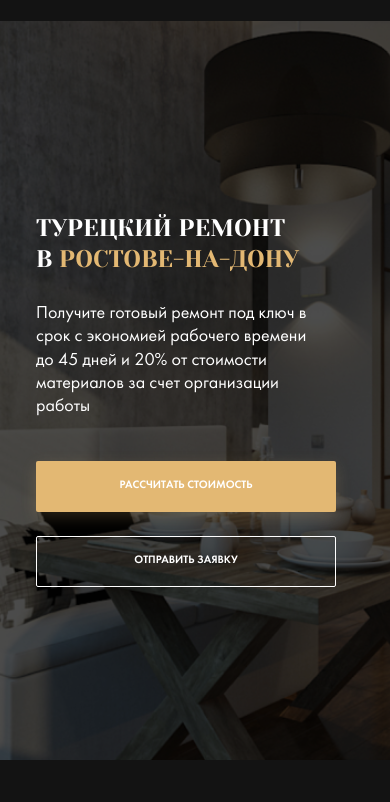
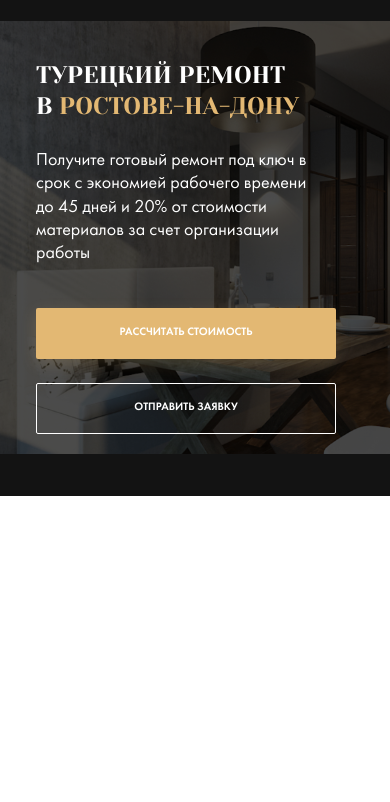
Before and after one commit to Jenshenwebdes/Repair_design, a website: page index.html in a window 390 px wide. Shown: the part 42-844 px from the top of the page. Drawn offline with Linux system fonts and the light colour scheme; files whose address does not match are found by name.

Commit message:
fixed media 576 .hero height: 476px

```diff
--- a/sass/_media.sass
+++ b/sass/_media.sass
@@ -41,7 +41,7 @@
     .hero
         &__content
             max-width: 100%
-            min-height: 476px
+            height: 476px
             margin: 0
         &__text
             font-size: 1.5rem
```
Also changed, not shown: css/style.css.
